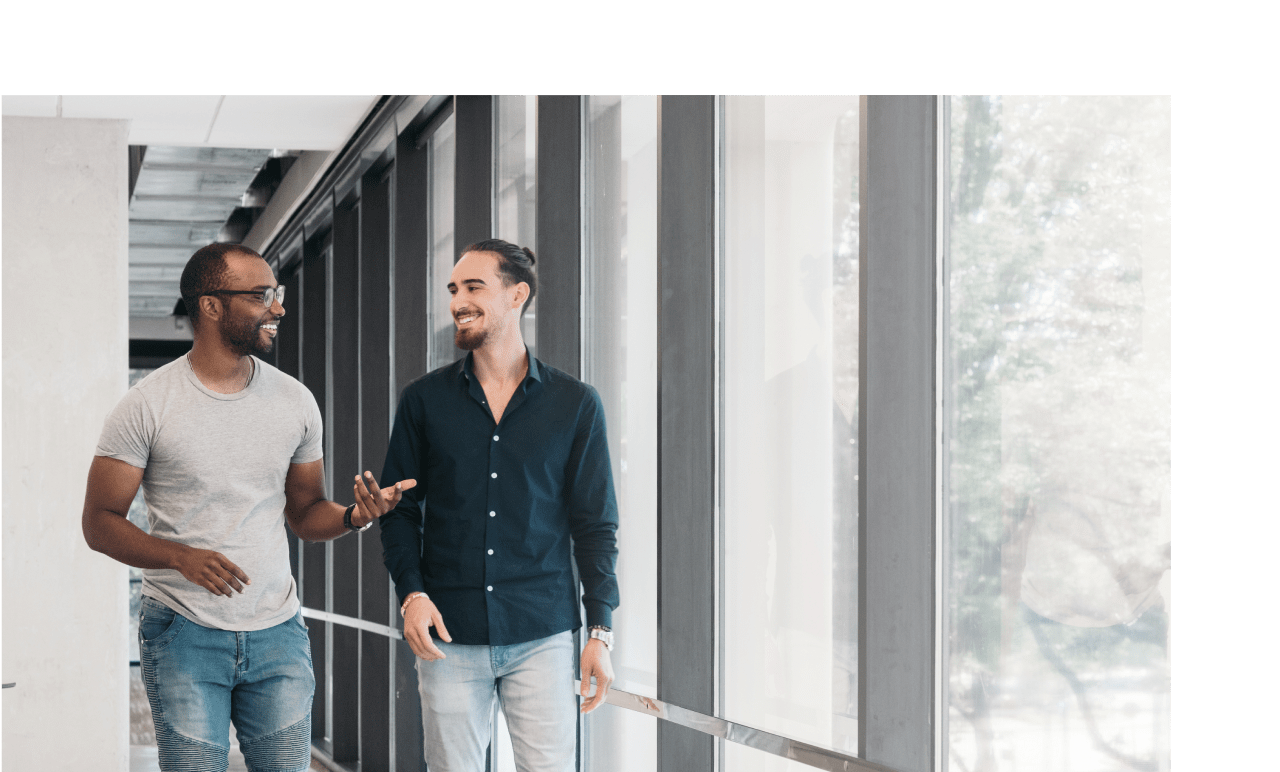
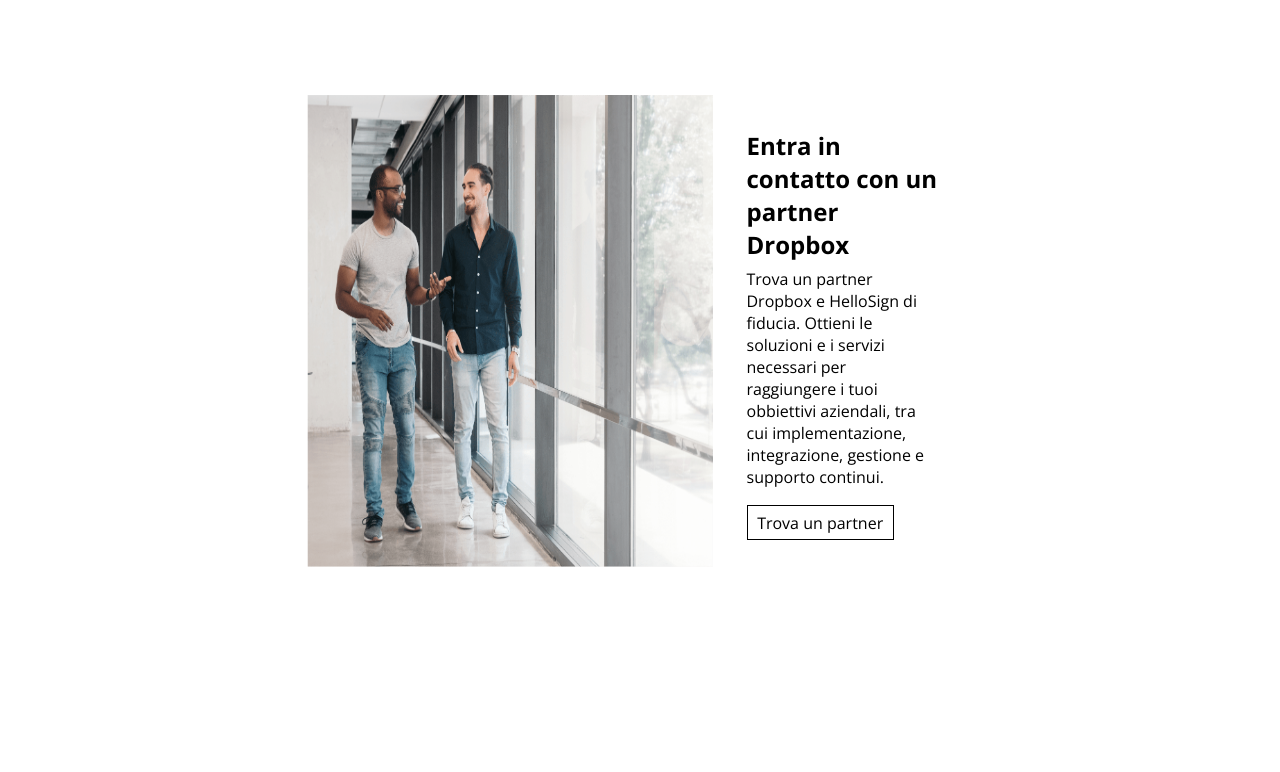
Before and after one commit to vmqxdv/htmlcss-dropbox, a plain HTML site: page index.html in a window 1280 px wide. Shown: the part 2188-2960 px from the top of the page. After the commit the page ends 2755 px from the top, so only its background shows below. Drawn offline with nearby package versions, Linux system fonts and the light colour scheme.

Commit message:
style: Aggiunto stile a partner

```diff
--- a/css/style.css
+++ b/css/style.css
@@ -266,4 +266,37 @@ header .diff {
 
   /* \PIANI */
 
+
+
+  /* PARTNER */
+.partner {
+  display: flex;
+  padding: 0 24%;
+}
+
+.partner img {
+  width: 61%;
+}
+
+.partner .dettagli {
+  padding: 5%;
+}
+
+.partner h3 {
+  font-size: x-large;
+  margin-bottom: 4%;
+}
+
+.partner p {
+  margin-bottom: 12%;
+}
+
+.partner a {
+  text-decoration: none;
+  color: black;
+  border: 1px black solid;
+  padding: 3% 5%;
+}
+  /* \PARTNER */
+
 /* \MAIN */
```
